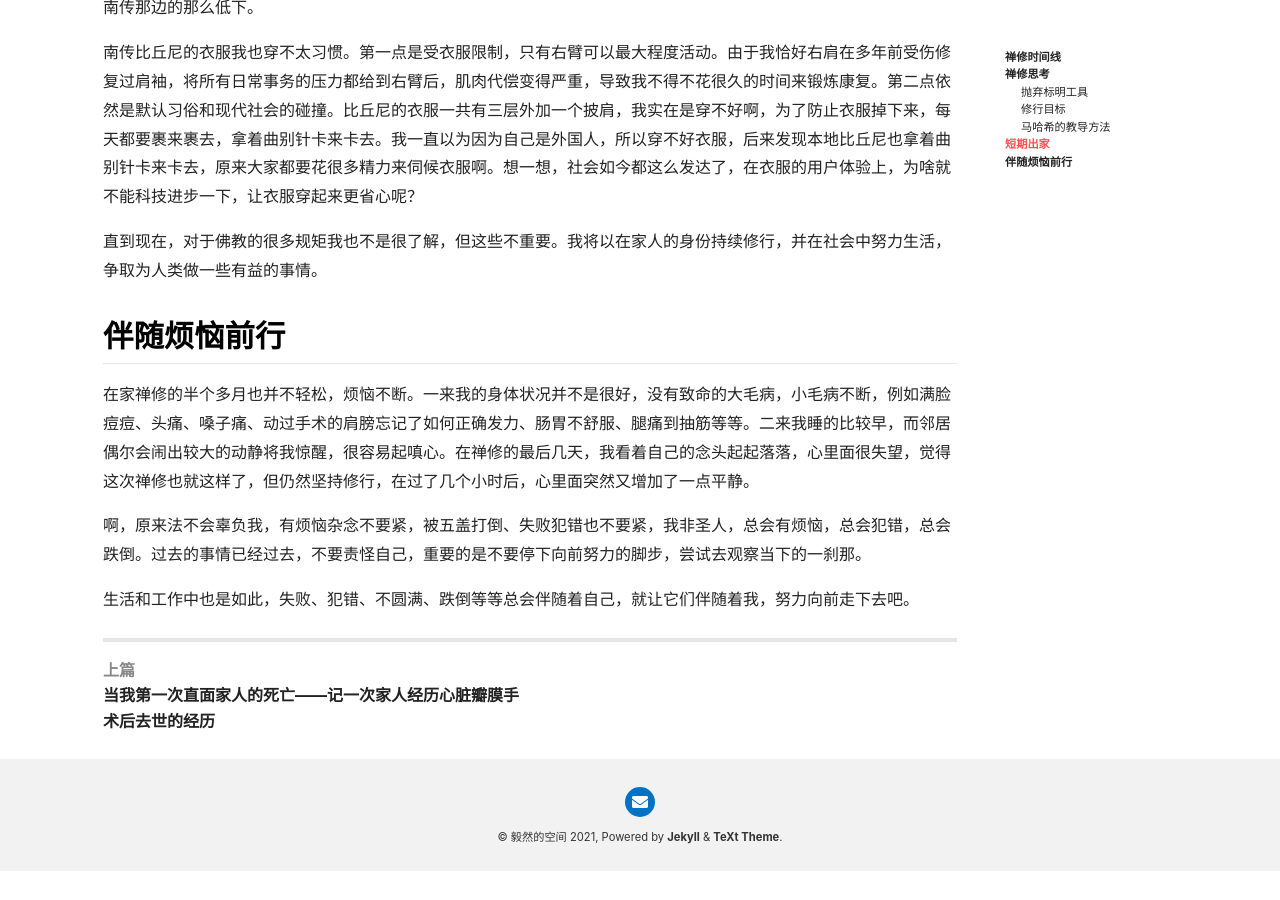
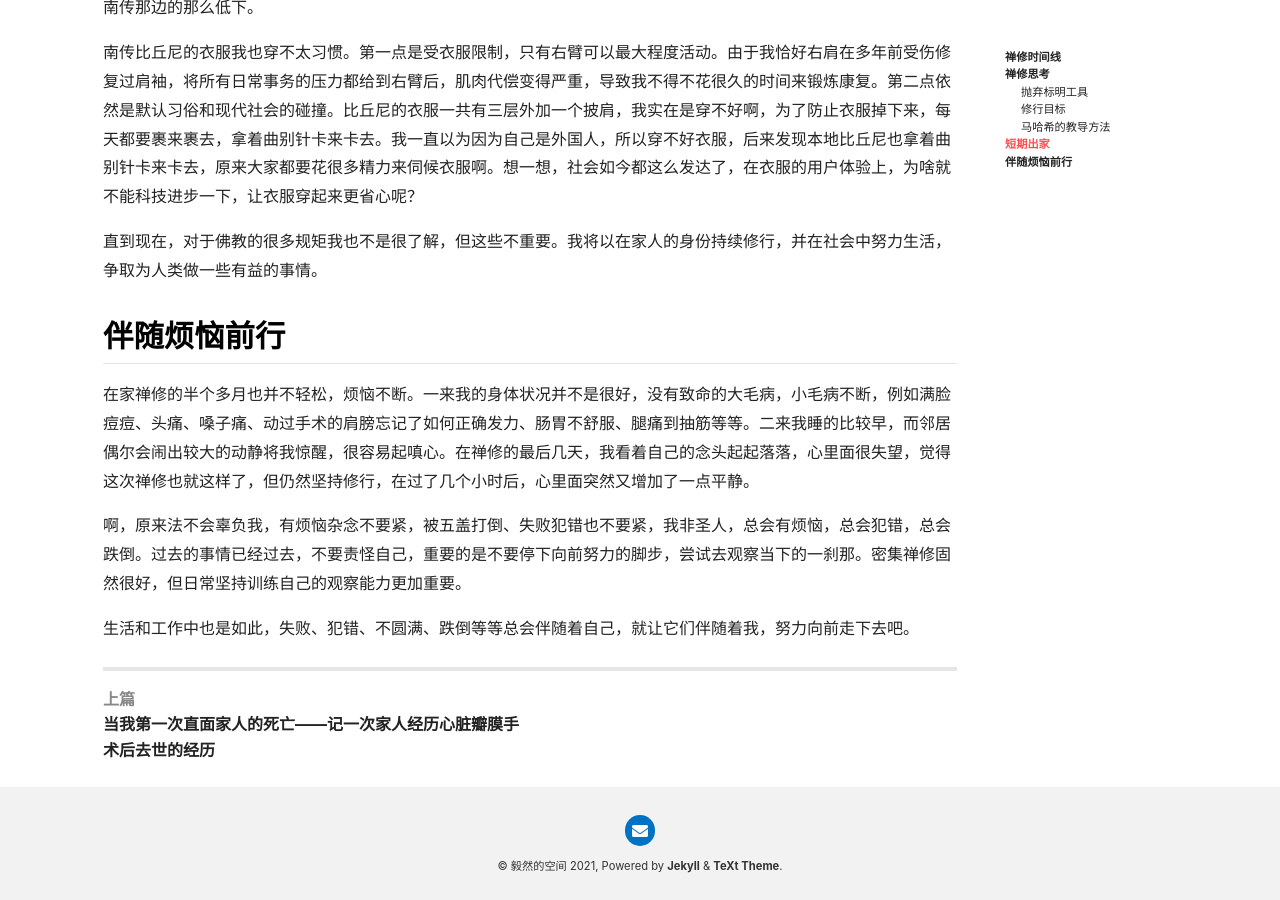
Before and after one commit to nicecui/nicecui.github.io, a Jekyll site: the page built from _posts/2026-11-04-vipassana-meditation.md, in a window 1280 px wide and 900 px high, scrolled down 4312 px. Built offline with Jekyll 4.4.1, drawn with Linux system fonts in a browser that asks for light colours; nearby versions of some CDN libraries; before the commit the page ends 5183 px from its top, so only the background shows below that.

Commit message:
Update 2026-11-04-vipassana-meditation.md

```diff
--- a/_posts/2026-11-04-vipassana-meditation.md
+++ b/_posts/2026-11-04-vipassana-meditation.md
@@ -89,6 +89,6 @@ categories: life
 
 在家禅修的半个多月也并不轻松，烦恼不断。一来我的身体状况并不是很好，没有致命的大毛病，小毛病不断，例如满脸痘痘、头痛、嗓子痛、动过手术的肩膀忘记了如何正确发力、肠胃不舒服、腿痛到抽筋等等。二来我睡的比较早，而邻居偶尔会闹出较大的动静将我惊醒，很容易起嗔心。在禅修的最后几天，我看着自己的念头起起落落，心里面很失望，觉得这次禅修也就这样了，但仍然坚持修行，在过了几个小时后，心里面突然又增加了一点平静。
 
-啊，原来法不会辜负我，有烦恼杂念不要紧，被五盖打倒、失败犯错也不要紧，我非圣人，总会有烦恼，总会犯错，总会跌倒。过去的事情已经过去，不要责怪自己，重要的是不要停下向前努力的脚步，尝试去观察当下的一刹那。
+啊，原来法不会辜负我，有烦恼杂念不要紧，被五盖打倒、失败犯错也不要紧，我非圣人，总会有烦恼，总会犯错，总会跌倒。过去的事情已经过去，不要责怪自己，重要的是不要停下向前努力的脚步，尝试去观察当下的一刹那。密集禅修固然很好，但日常坚持训练自己的观察能力更加重要。
 
 生活和工作中也是如此，失败、犯错、不圆满、跌倒等等总会伴随着自己，就让它们伴随着我，努力向前走下去吧。
```
